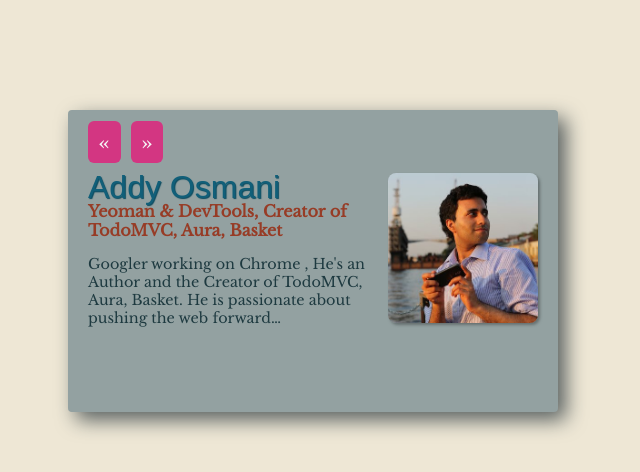
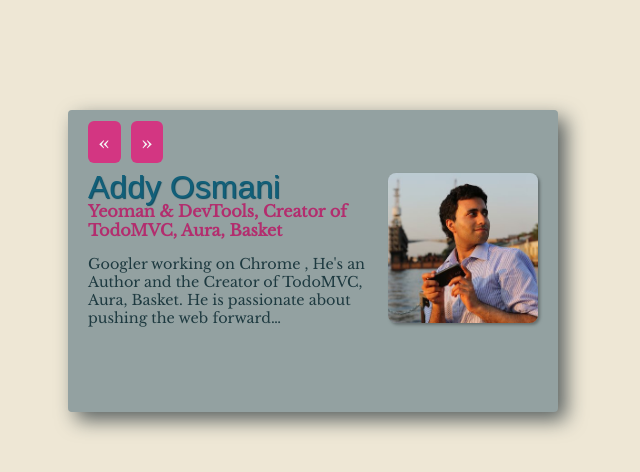
Before and after one commit to stephCoue/web-big-shots, a plain HTML site: page index.html in a window 1280 px wide. Shown: the whole page, without its empty margins (327-967 px from the left). Drawn offline with nearby package versions, Linux system fonts and the light colour scheme; a web font is replaced by a local one.

Commit message:
change some color

```diff
--- a/index.html
+++ b/index.html
@@ -4,7 +4,7 @@
   <meta charset="UTF-8">
   <title>JSON Carousel</title>
   <link href='http://fonts.googleapis.com/css?family=Wendy+One|Libre+Baskerville' rel='stylesheet' type='text/css'>
-  <link rel="stylesheet" href="style.css">
+  <link rel="stylesheet" href="css/style.css">
 </head>
 <body>
 
--- a/style.sass
+++ b/sass/style.sass
@@ -1,14 +1,5 @@
 @import "compass"
 
-// /*****************************************/
-// /*********         Variables       ************/
-// /*****************************************/
-
-// /**
-//  * Generic utility styles etc.
-//  */
-
-// Variables
 
 $fontI : 'Wendy One', sans-serif
 $fontII : 'Libre Baskerville', serif
@@ -21,6 +12,10 @@ $bgSpeakerBox: #93A1A1
 body
   background: $bgColor
   font-family: $fontII
+
+::selection
+  color: white
+  background: lighten(#d33682, 20%)
 
 #speakerbox
   width: 450px
@@ -42,7 +37,7 @@ body
     color: #115F79
     +text-shadow(1px 1px 1px shade(#115F79, 20%))
   h4
-    color: #973C26
+    color: shade(#d33682, 15%)
     margin-bottom: 5px
     line-height: 1.2em
 
@@ -56,12 +51,12 @@ body
     color: #1E3A40
     font-size: .9em
 
-  #next_btn, #prev_btn
-    text-decoration: none
-    padding: 5px 10px
-    color: #F5F5F5
-    background: #d33682
-    border-radius: 6px
-    margin: 10px  10px 10px 0
-    display: inline-block
-    font-size: 1.6em
+#next_btn, #prev_btn
+  text-decoration: none
+  padding: 5px 10px
+  color: #F5F5F5
+  background: #d33682
+  border-radius: 6px
+  margin: 10px  10px 10px 0
+  display: inline-block
+  font-size: 1.6em
```
Also changed, not shown: css/style.css, 1 other file.
